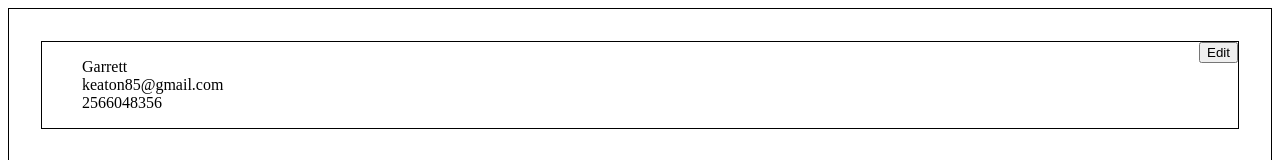
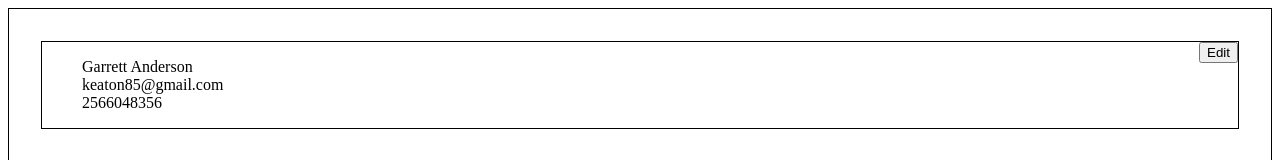
Before and after one commit to gband85/cv-project, a React (Create React App) app: page / in a window 1280 px wide. Shown: the top 160 px of the page. Built offline with nearby package versions, Linux system fonts and the light colour scheme; the HTML template or start-up script is replaced by a standard one.

Commit message:
change state data

```diff
--- a/src/App.js
+++ b/src/App.js
@@ -14,7 +14,7 @@ class App extends Component {
       editGeneral: false,
       editEducation: false,
       editProfession: false,
-       name: "Garrett",
+       name: "Garrett Anderson",
         email: "keaton85@gmail.com",
         phone: "2566048356",
 schoolName: "UAH",
```
